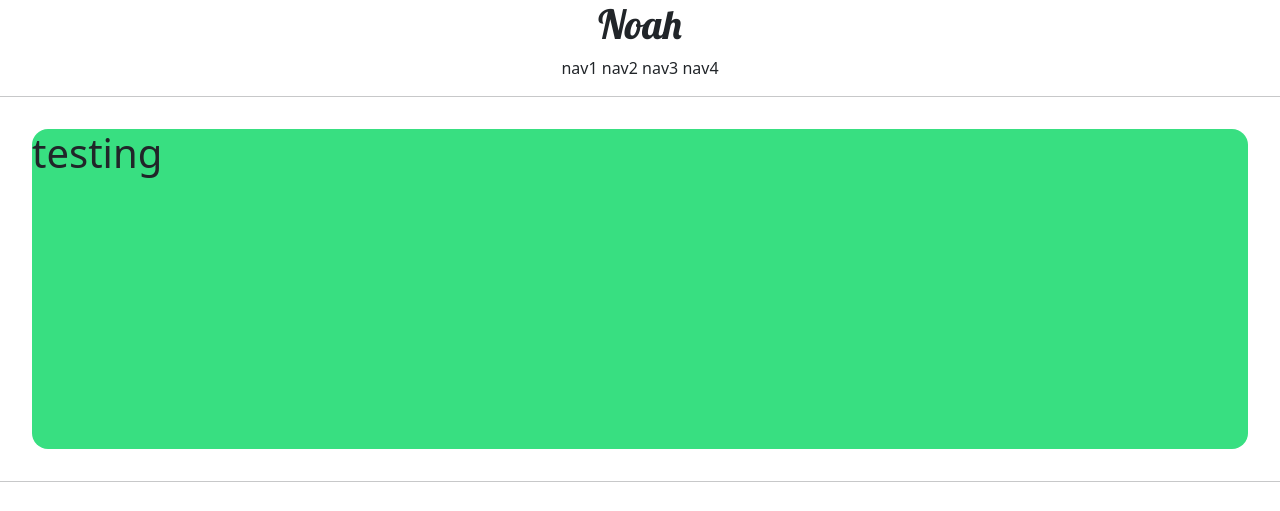
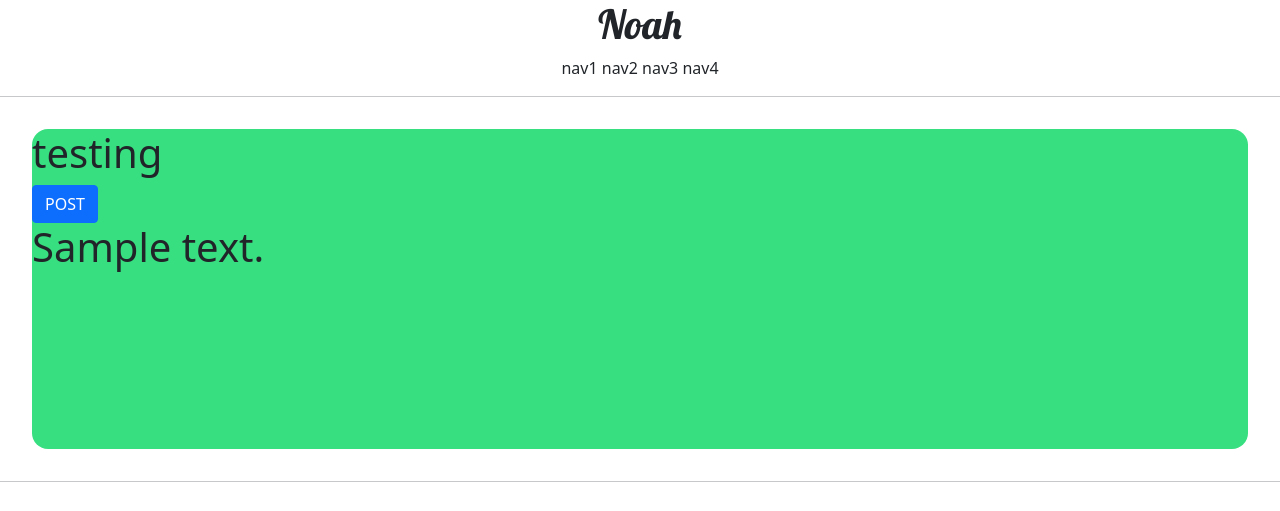
Before and after one commit to NoahShin/pythonDjangoPinterest, a Django app: template accountapp/templates/accountapp/helloworld.html in a window 1280 px wide. Shown: the top 511 px of the page. Run offline with Django 3.2, Linux system fonts and the light colour scheme; the template is opened without the code that fills it: most values are stand-ins (such as "Sample title", 1, 10 or a date in 2020).

Commit message:
post get

```diff
--- a/accountapp/templates/accountapp/helloworld.html
+++ b/accountapp/templates/accountapp/helloworld.html
@@ -14,6 +14,14 @@
     testing
 </h1>
 
+<form action="/account/hello_world/" method="post">
+  {% csrf_token %}
+  <input type="submit" class="btn btn-primary" value="POST">
+</form>
+
+<h1>
+  {{ text }}
+</h1>
 
 </div>
 
--- a/accountapp/views.py
+++ b/accountapp/views.py
@@ -3,4 +3,7 @@ from django.shortcuts import render
 
 
 def hello_world(request):
-    return render(request, 'accountapp/helloworld.html')
+  if request.method == 'POST':
+    return render(request, 'accountapp/helloworld.html', context={'text': 'POST METHOD!!!'})
+  else:
+    return render(request, 'accountapp/helloworld.html', context={'text': 'GET METHOD!!!'})
```
